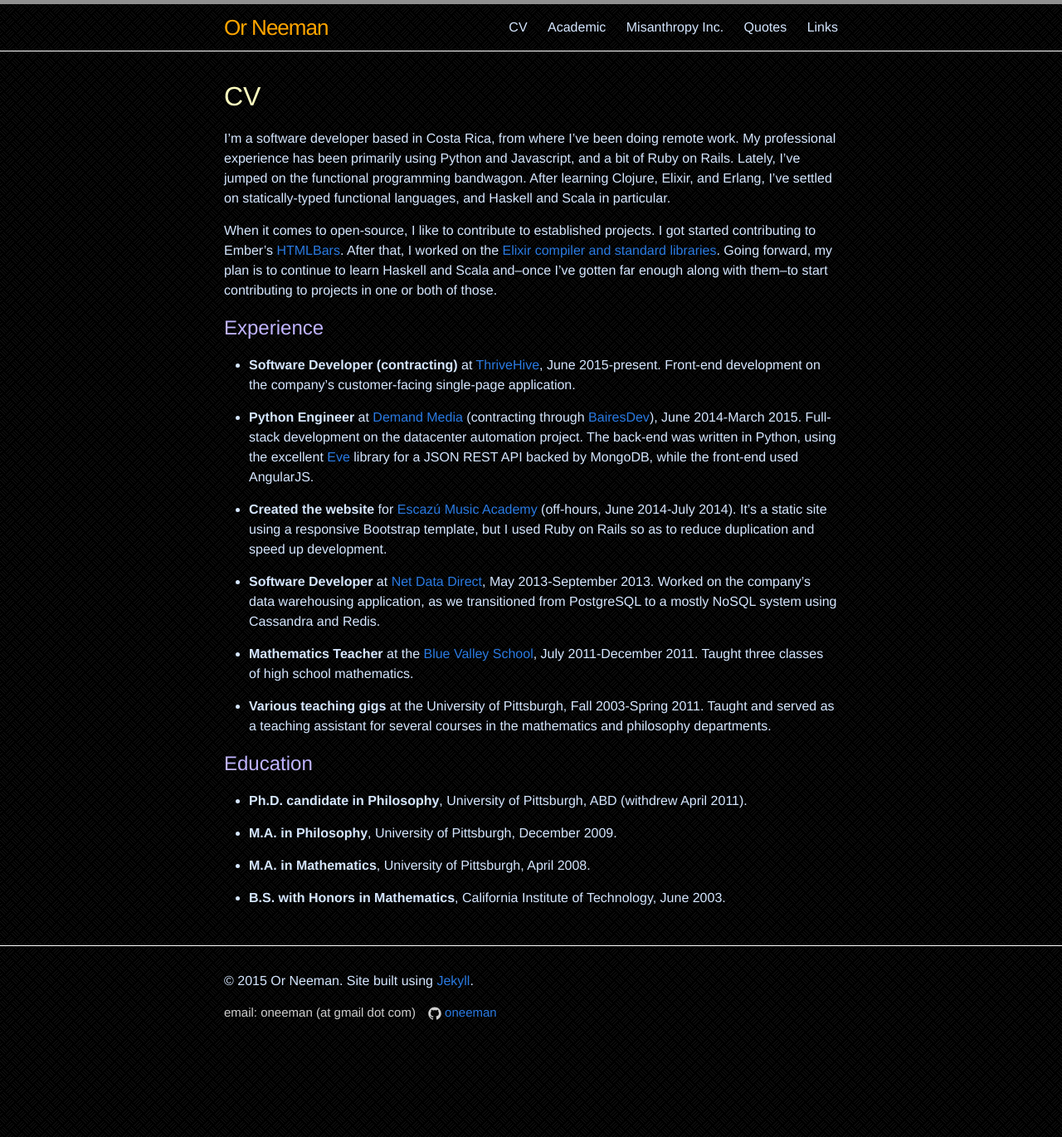
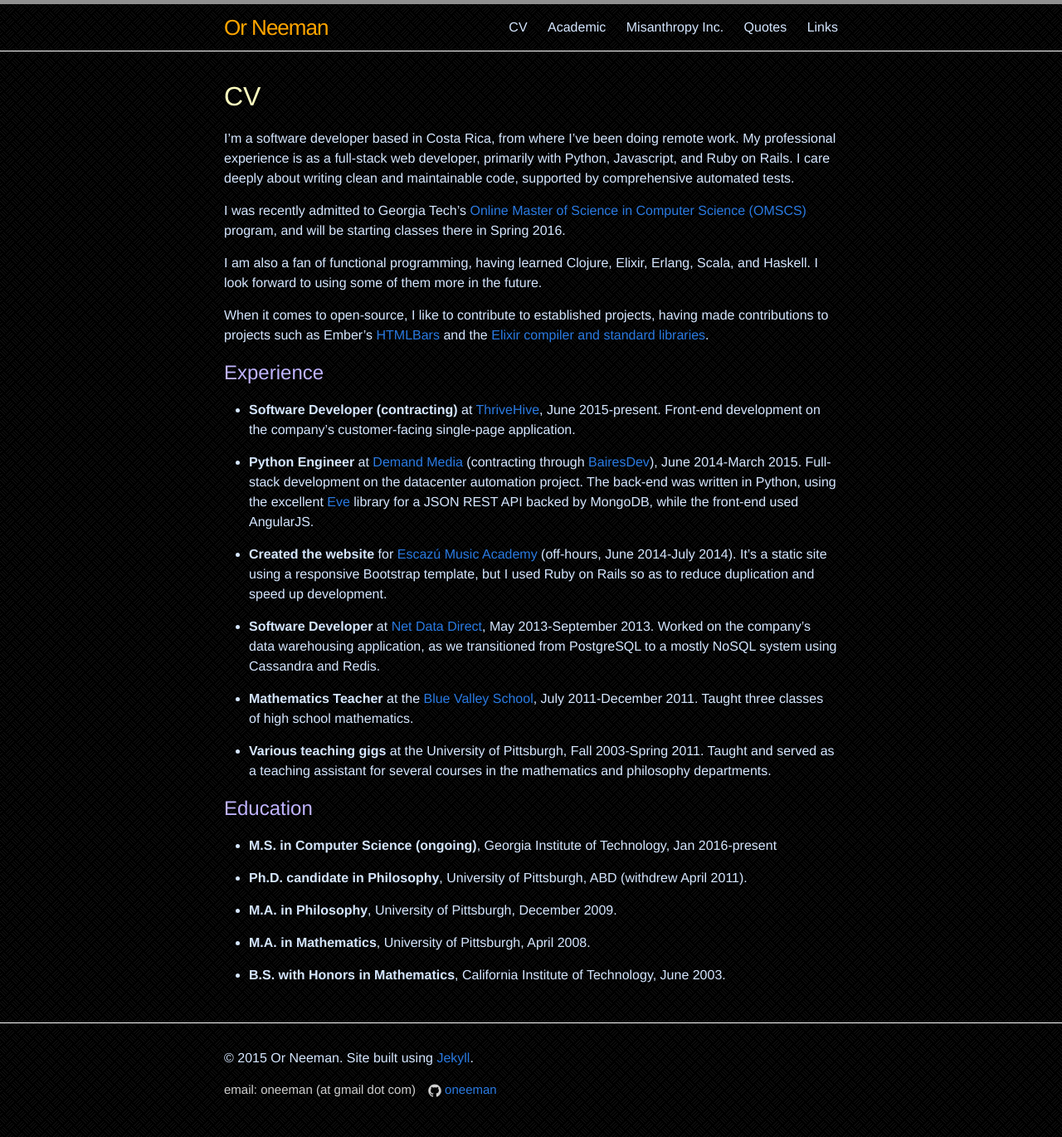
Before and after one commit to oneeman/oneeman.github.io, a Jekyll site: the page built from cv.md, in a window 1280 px wide. Shown: the whole page at 83% size. Built offline with Jekyll 4.4.1, drawn with Linux system fonts in a browser that asks for light colours.

Commit message:
Update CV

```diff
--- a/cv.md
+++ b/cv.md
@@ -6,16 +6,20 @@
 permalink: /cv/
 ---
 
-I'm a software developer based in Costa Rica, from where I've been doing remote work.  My professional experience has
-been primarily using Python and Javascript, and a bit of Ruby on Rails.  Lately, I've jumped on the functional
-programming bandwagon.  After learning Clojure, Elixir, and Erlang, I've settled on statically-typed functional
-languages, and Haskell and Scala in particular.
+I'm a software developer based in Costa Rica, from where I've been doing remote work.  My professional experience is as
+a full-stack web developer, primarily with Python, Javascript, and Ruby on Rails.  I care deeply about writing
+clean and maintainable code, supported by comprehensive automated tests.
 
-When it comes to open-source, I like to contribute to established projects.  I got started contributing to Ember's
-[HTMLBars](http://github.com/tildeio/htmlbars).  After that, I worked on the
-[Elixir compiler and standard libraries](https://github.com/elixir-lang/elixir).  Going forward, my plan is to continue
-to learn Haskell and Scala and--once I've gotten far enough along with them--to start contributing to projects in one or
-both of those.
+I was recently admitted to Georgia Tech's
+[Online Master of Science in Computer Science (OMSCS)](http://www.omscs.gatech.edu/) program, and will be starting
+classes there in Spring 2016.
+
+I am also a fan of functional programming, having learned Clojure, Elixir, Erlang, Scala, and Haskell.  I look forward
+to using some of them more in the future.
+
+When it comes to open-source, I like to contribute to established projects, having made contributions to projects such
+as Ember's [HTMLBars](http://github.com/tildeio/htmlbars) and the
+[Elixir compiler and standard libraries](https://github.com/elixir-lang/elixir).
 
 ## Experience
 
@@ -43,6 +47,8 @@
 
 ## Education
 
+* **M.S. in Computer Science (ongoing)**, Georgia Institute of Technology, Jan 2016-present
+
 * **Ph.D. candidate in Philosophy**, University of Pittsburgh, ABD (withdrew April 2011).
 
 * **M.A. in Philosophy**, University of Pittsburgh, December 2009.
```
